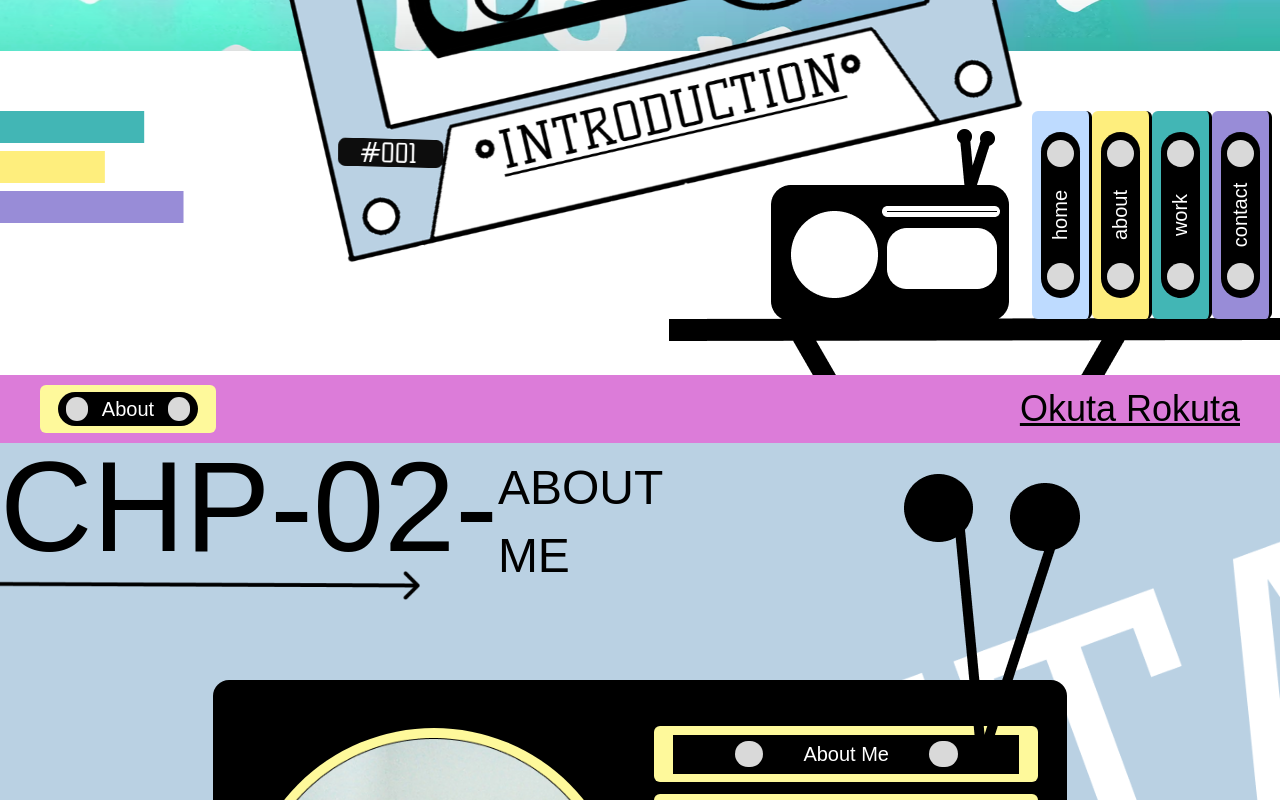
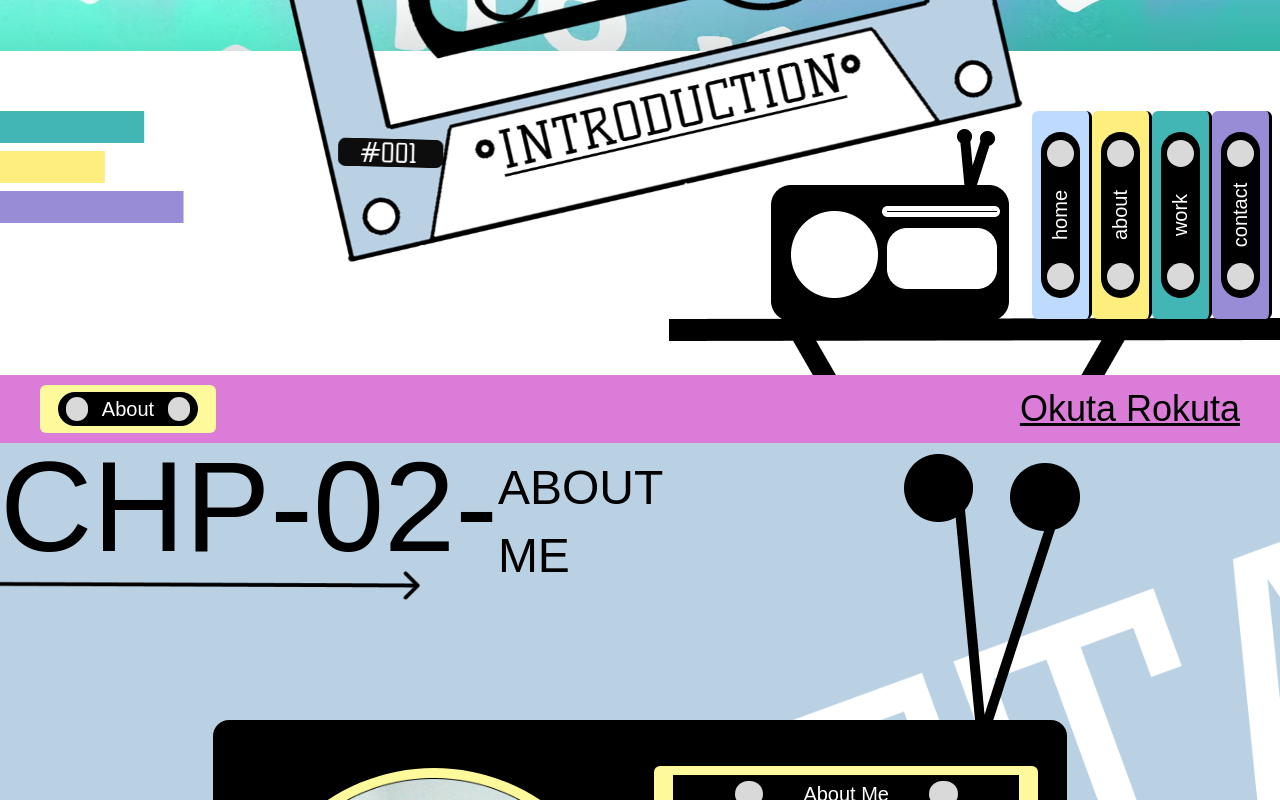
Before and after one commit to Hanssbr/okuta-porto, a React (Vite) app: page / in a window 1280 px wide. Shown: the part 422-1222 px from the top of the page. Built offline with nearby package versions, Linux system fonts and the light colour scheme; a web font is replaced by a local one.

Commit message:
fix: antena

```diff
--- a/src/components/About.tsx
+++ b/src/components/About.tsx
@@ -13,7 +13,7 @@
       <div className="relative">
         <div className="bg-blue-smooth w-full h-[60rem] overflow-hidden relative">
           <Navbar title="About" bg="bg-pink-smooth" color="bg-yellow-smooth" />
-          <div className="flex justify-between relative z-0 mb-20">
+          <div className="flex justify-between relative z-0 mb-30">
             {/* bagian chp blank space */}
             <div className="flex font-slab items-center">
               <div className="">
@@ -38,7 +38,7 @@
             <img src={octa} alt="octa" className="absolute w-full z-0" />
           </div>
           <div className="flex w-full justify-center items-center gap-12 z-10 relative">
-            <img src={antena} alt="anten" className="absolute bottom-[400px] right-50"/>
+            <img src={antena} alt="anten" className="absolute bottom-[460px] right-50"/>
             <div className="w-2/3 h-[30rem] bg-black flex justify-evenly items-center rounded-2xl">
               <div className="h-96 w-96 rounded-full bg-yellow-smooth overflow-hidden flex justify-center items-center">
                 <img src={octaImage} alt="octa imeg" className="w-[95%]"/>
```
